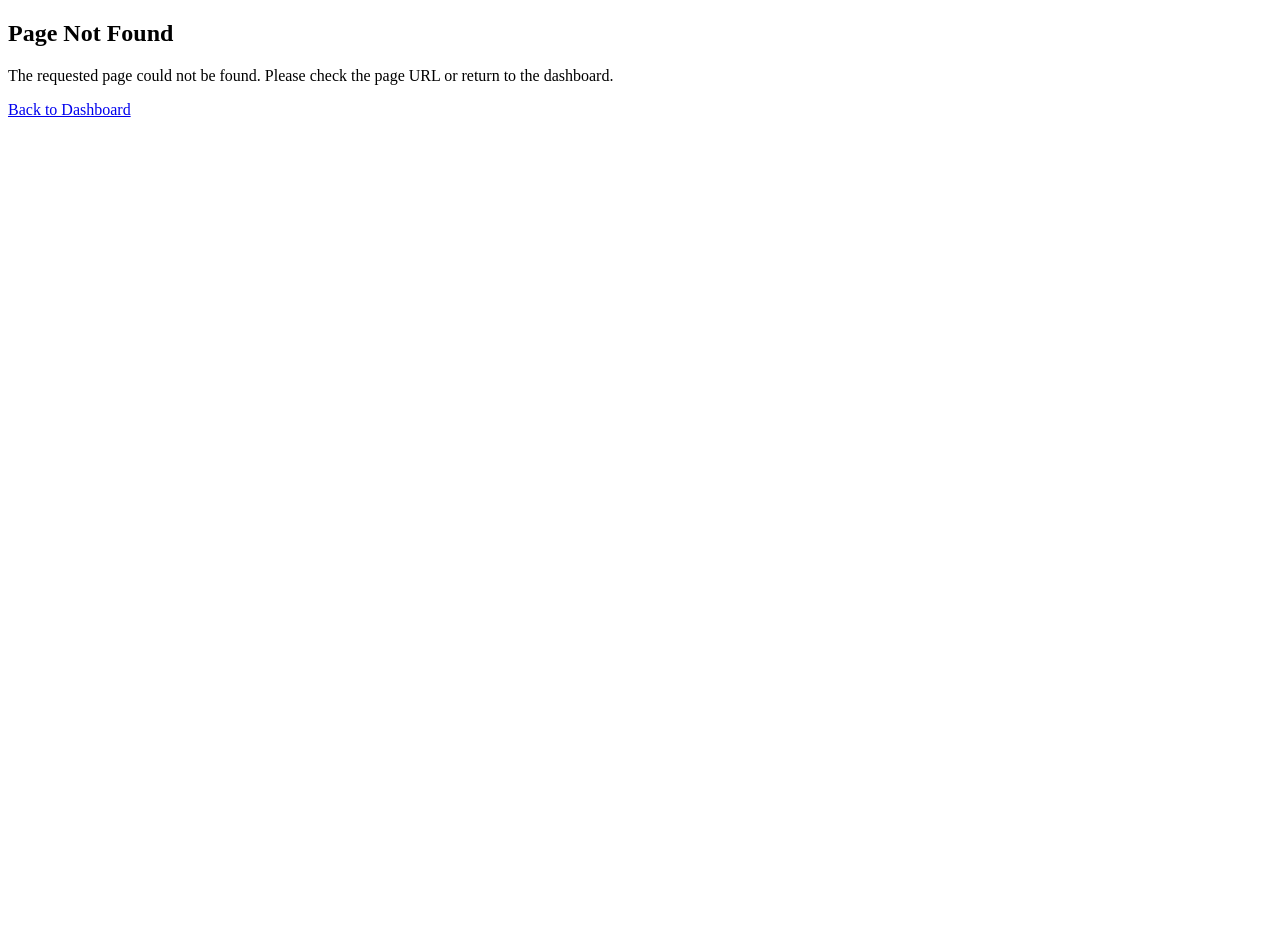
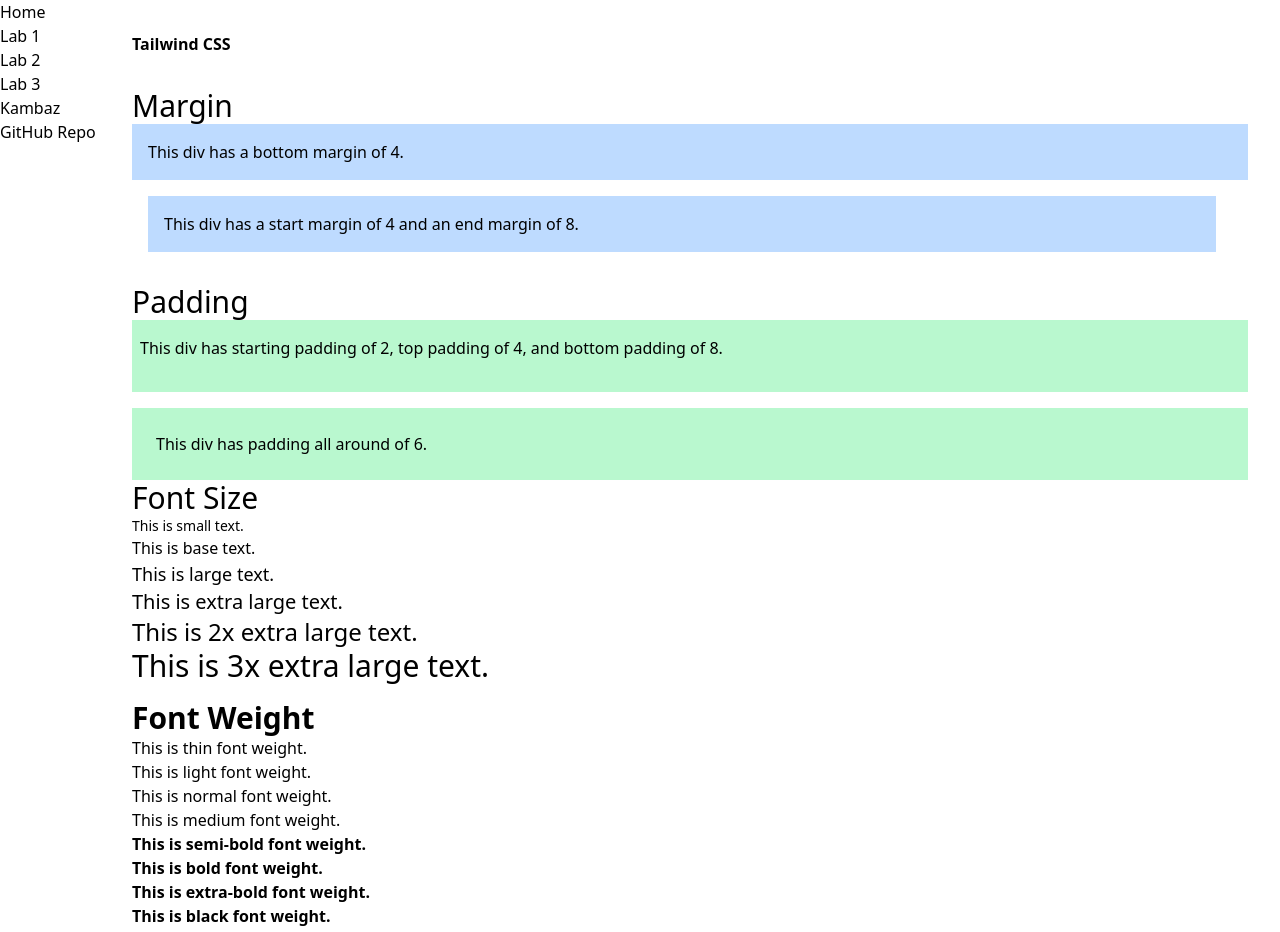
Before and after one commit to emilytaylor6/kambaz-next-js, a Next.js app: page /labs/lab2/tailwind in a window 1280 px wide. Before the commit this address had no page. Shown: the top 932 px of the page. Before the commit the page ends 800 px from the top, so only its background shows below. Built offline with nearby package versions, Linux system fonts and the light colour scheme.

Commit message:
Completed 2.3: completed Tailwind lab work, added a link to the tailwind page from the main lab2 page.

```diff
--- a/app/labs/lab2/page.tsx
+++ b/app/labs/lab2/page.tsx
@@ -13,6 +13,7 @@ import GridLayout from "./GridLayout";
 import Flex from "./Flex";
 import MediaQueriesDemo from "./MediaQueriesDemo";
 import ReactIconsSampler from "./ReactIconsSampler";
+import Link from "next/link";
 
 export default function Lab2() {
   return (
@@ -81,5 +82,9 @@ export default function Lab2() {
             <ReactIconsSampler />
         </div>
 
+        <div>
+          <Link href="/labs/lab2/tailwind" id="wd-lab2-tailwind-link">Tailwind</Link>
+        </div>
+
     </div>
 );}
--- /dev/null
+++ b/app/labs/lab2/tailwind/TailwindBackgroundColors.tsx
@@ -0,0 +1,21 @@
+import "./index.css";
+
+export default function TailwindBackgroundColors() {
+ return (
+   <div>
+     <h2 className="text-3xl font-bold mb-4">Background Colors</h2>
+     <div className="bg-red-500 text-white p-4 mb-4">
+       This div has a red background.
+     </div>
+     <div className="bg-green-500 text-white p-4 mb-4">
+       This div has a green background.
+     </div>
+     <div className="bg-blue-500 text-white p-4 mb-4">
+       This div has a blue background.
+     </div>
+     <div className="bg-yellow-500 text-black p-4 mb-4">
+       This div has a yellow background.
+     </div>
+   </div>
+ );
+}
--- /dev/null
+++ b/app/labs/lab2/tailwind/TailwindFilters.tsx
@@ -0,0 +1,17 @@
+import "./index.css";
+
+export default function TailwindFilters() {
+ return (
+   <div>
+     <div>
+       <h3>Blurs</h3>
+       <div className="flex">
+         <img className="blur-none w-1/4" src="/images/angel-falls.jpg" />
+         <img className="blur-sm w-1/4" src="/images/angel-falls.jpg" />
+         <img className="blur-lg w-1/4" src="/images/angel-falls.jpg" />
+         <img className="blur-2xl w-1/4" src="/images/angel-falls.jpg" />
+       </div>
+     </div>
+   </div>
+ );
+}
--- /dev/null
+++ b/app/labs/lab2/tailwind/TailwindGrids.tsx
@@ -0,0 +1,35 @@
+import "./index.css";
+
+export default function TailwindGrids() {
+ return (
+   <div>
+     <h2>Tailwind Grids</h2>
+     <div>
+       <h3 className="mt-6 text-3xl font-bold">4 Columns Grid</h3>
+       <div className="grid grid-cols-4 gap-4">
+         <div className="text-center bg-blue-300 p-3">01</div>
+         <div className="text-center bg-blue-300 p-3">02</div>
+         <div className="text-center bg-blue-300 p-3">03</div>
+         <div className="text-center bg-blue-300 p-3">04</div>
+         <div className="text-center bg-blue-300 p-3">05</div>
+         <div className="text-center bg-blue-300 p-3">06</div>
+         <div className="text-center bg-blue-300 p-3">07</div>
+         <div className="text-center bg-blue-300 p-3">08</div>
+         <div className="text-center bg-blue-300 p-3">09</div>
+       </div>
+     </div>
+     <div>
+       <h3 className="mt-6 text-3xl font-bold">3 Columns Grid</h3>
+       <div className="grid grid-cols-3 gap-4">
+         <div className="text-center bg-blue-300 p-3">01</div>
+         <div className="text-center bg-blue-300 p-3">02</div>
+         <div className="text-center bg-blue-300 p-3">03</div>
+         <div className="col-span-2 text-center bg-blue-300 p-3">04</div>
+         <div className="text-center bg-blue-300 p-3">05</div>
+         <div className="text-center bg-blue-300 p-3">06</div>
+         <div className="col-span-2 text-center bg-blue-300 p-3">07</div>
+       </div>
+     </div>
+   </div>
+ );
+}
--- /dev/null
+++ b/app/labs/lab2/tailwind/TailwindResponsiveDesign.tsx
@@ -0,0 +1,30 @@
+import "./index.css";
+
+export default function TailwindResponsiveDesign() {
+ return (
+   <div className="mx-auto max-w-md overflow-hidden rounded-xl bg-white shadow-md md:max-w-2xl">
+     <div className="md:flex">
+       <div className="md:shrink-0">
+         <img className="h-48 w-full object-cover md:h-full md:w-48" src="/images/reactjs.jpg" alt="ReactJS logo" />
+       </div>
+       <div className="p-8">
+         <div className="text-sm font-semibold tracking-wide text-indigo-500 uppercase">
+           Professional Courses
+         </div>
+         <a href="#" className="mt-1 block text-lg leading-tight font-medium text-black hover:underline" >
+           Rocket Propulsion Fundamentals
+         </a>
+         <p className="mt-2 text-gray-500">
+           This course provides an in-depth study of the fundamentals of rocket
+           propulsion, covering topics such as propulsion theory, engine types,
+           fuel chemistry, and the practical applications of rocket technology.
+           Designed for students with a strong background in physics and
+           engineering, the course includes both theoretical instruction and
+           hands-on laboratory work
+         </p>
+       </div>
+     </div>
+     <br />
+   </div>
+ );
+}
--- /dev/null
+++ b/app/labs/lab2/tailwind/TailwindSpacing.tsx
@@ -0,0 +1,22 @@
+import "./index.css";
+
+export default function TailwindSpacing() {
+ return (
+   <div>
+     <h2 className="text-3xl">Margin</h2>
+     <div className="bg-blue-200 mb-4 p-4">
+       This div has a bottom margin of 4.
+     </div>
+     <div className="bg-blue-200 ms-4 me-8 p-4">
+       This div has a start margin of 4 and an end margin of 8.
+     </div>
+     <h2 className="text-3xl mt-8">Padding</h2>
+     <div className="bg-green-200 ps-2 pt-4 pb-8 mb-4">
+       This div has starting padding of 2, top padding of 4, and bottom padding of 8.
+     </div>
+     <div className="bg-green-200 p-6">
+       This div has padding all around of 6.
+     </div>
+   </div>
+ );
+}
--- /dev/null
+++ b/app/labs/lab2/tailwind/TailwindTypography.tsx
@@ -0,0 +1,24 @@
+import "./index.css";
+
+export default function TailwindTypography() {
+ return (
+   <div>
+     <h2 className="text-3xl">Font Size</h2>
+     <p className="text-sm">This is small text.</p>
+     <p className="text-base">This is base text.</p>
+     <p className="text-lg">This is large text.</p>
+     <p className="text-xl">This is extra large text.</p>
+     <p className="text-2xl">This is 2x extra large text.</p>
+     <p className="text-3xl">This is 3x extra large text.</p>
+     <h2 className="text-3xl font-bold mt-4">Font Weight</h2>
+     <p className="font-thin">This is thin font weight.</p>
+     <p className="font-light">This is light font weight.</p>
+     <p className="font-normal">This is normal font weight.</p>
+     <p className="font-medium">This is medium font weight.</p>
+     <p className="font-semibold">This is semi-bold font weight.</p>
+     <p className="font-bold">This is bold font weight.</p>
+     <p className="font-extrabold">This is extra-bold font weight.</p>
+     <p className="font-black">This is black font weight.</p>
+   </div>
+ );
+}
--- /dev/null
+++ b/app/labs/lab2/tailwind/index.css
@@ -0,0 +1 @@
+@import "tailwindcss";
--- /dev/null
+++ b/app/labs/lab2/tailwind/page.tsx
@@ -0,0 +1,22 @@
+import "./index.css";
+import TailwindSpacing from "./TailwindSpacing";
+import TailwindTypography from "./TailwindTypography";
+import TailwindBackgroundColors from "./TailwindBackgroundColors";
+import TailwindResponsiveDesign from "./TailwindResponsiveDesign";
+import TailwindFilters from "./TailwindFilters";
+import TailwindGrids from "./TailwindGrids";
+
+export default function TailwindLab() {
+    return (
+        <div className="p-8">
+            <h1 className="text-4x1 font-bold mb-8">Tailwind CSS</h1>
+
+            <TailwindSpacing />
+            <TailwindTypography />
+            <TailwindBackgroundColors />
+            <TailwindResponsiveDesign />
+            <TailwindFilters />
+            <TailwindGrids />
+        </div>
+    )
+}
```
Also changed, not shown: public/images/angel-falls.jpg (added).
